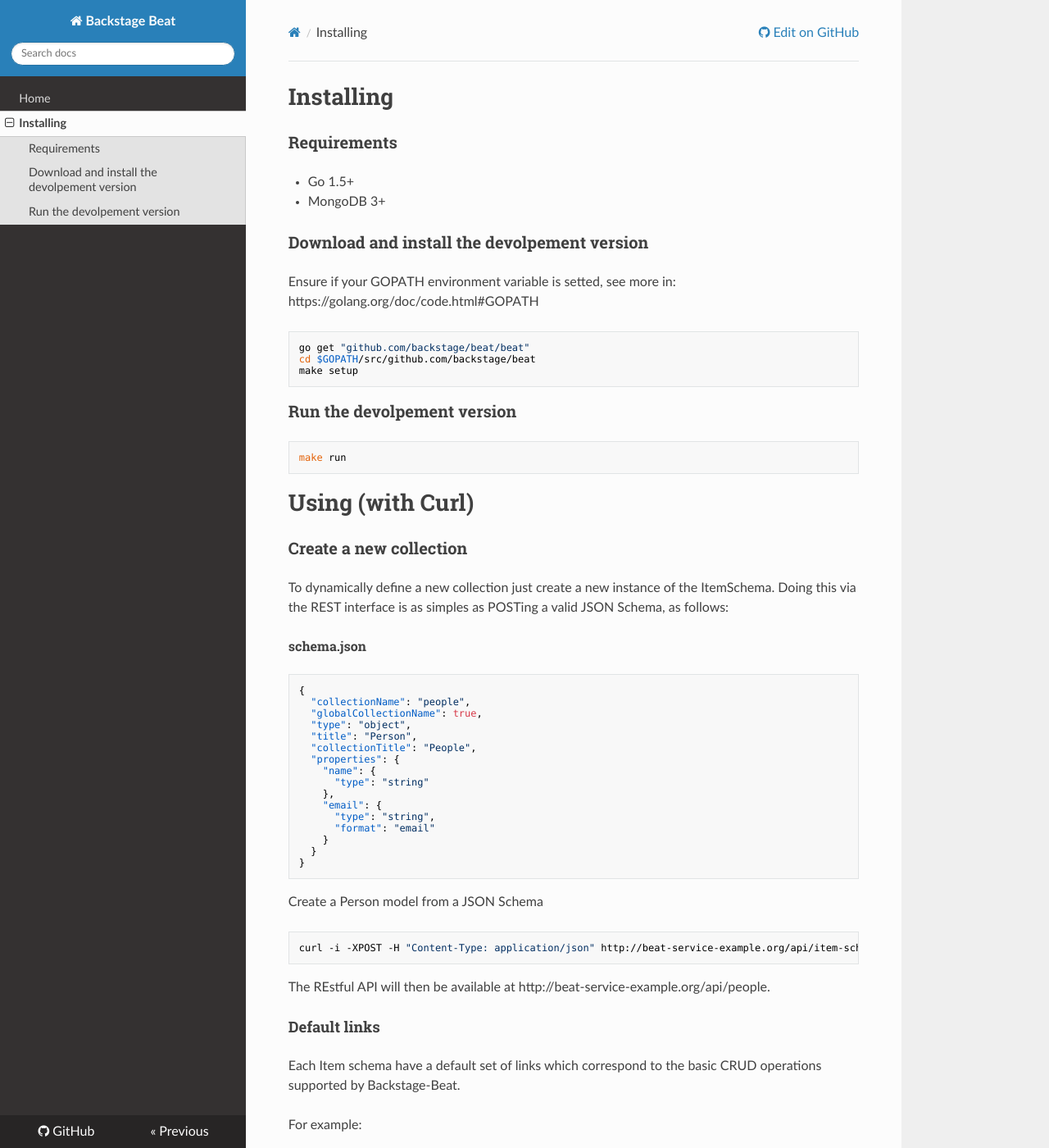
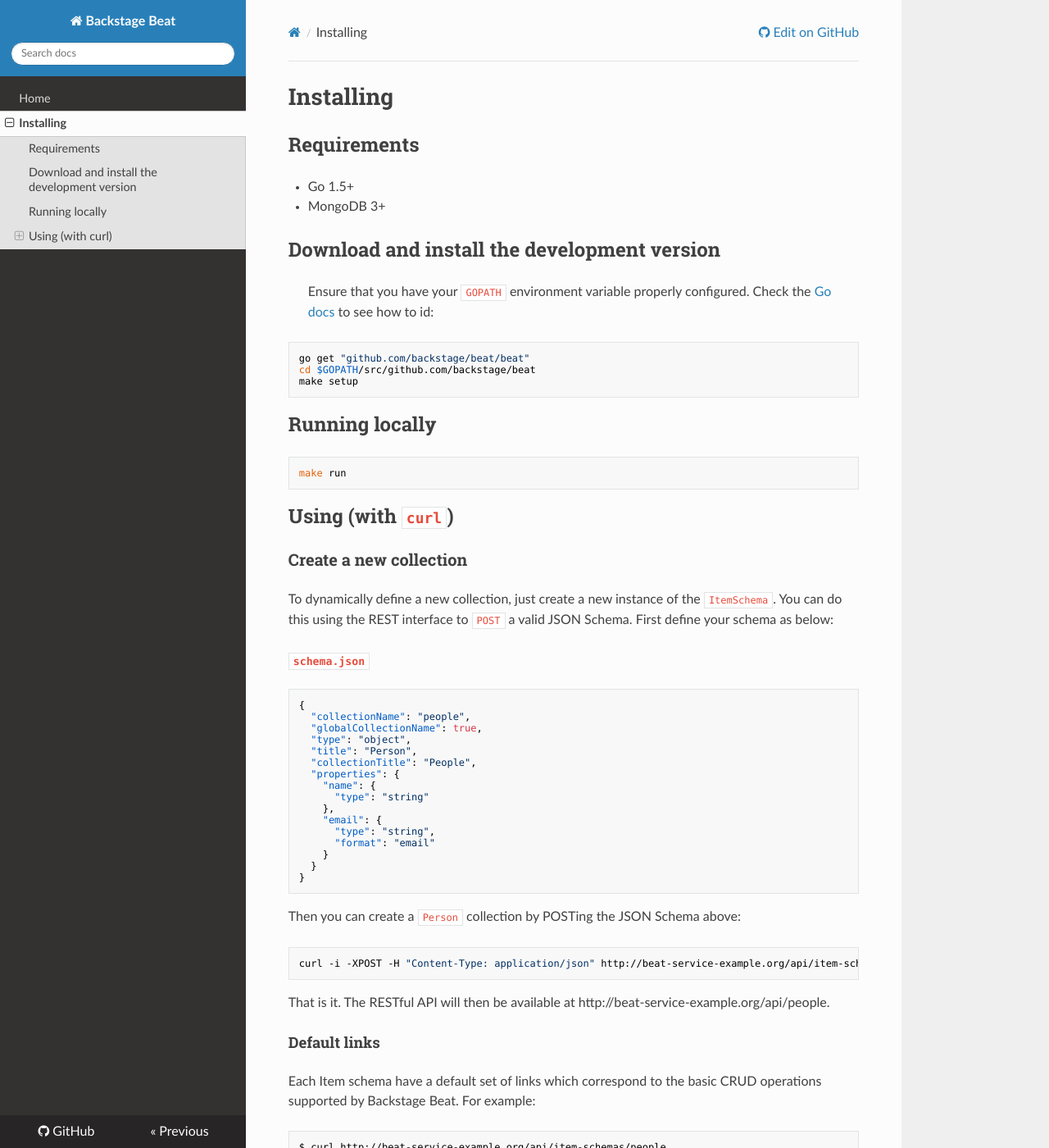
Before and after one commit to globo-backstage/beat, an MkDocs documentation site: the page built from docs/getting-started.md, in a window 1280 px wide and 1400 px high. Shown: the whole window at 82% size. Built offline with MkDocs 1.6.1, drawn with Linux system fonts in a browser that asks for light colours; nearby versions of some CDN libraries; some of the changed text lies outside the part shown.

Commit message:
Fix some spelling/format issues

````diff
--- a/docs/getting-started.md
+++ b/docs/getting-started.md
@@ -1,13 +1,13 @@
 # Installing
 
-### Requirements
+## Requirements
 
 - Go 1.5+
 - MongoDB 3+
 
-### Download and install the devolpement version
+## Download and install the development version
 
-Ensure if your GOPATH environment variable is setted, see more in: https://golang.org/doc/code.html#GOPATH
+> Ensure that you have your `GOPATH` environment variable properly configured. Check the [Go docs](https://golang.org/doc/code.html#GOPATH) to see how to id:
 
 ```bash
 go get "github.com/backstage/beat/beat"
@@ -15,19 +15,20 @@
 make setup
 ```
 
-### Run the devolpement version
+## Running locally
 
 ```
 make run
 ```
 
-# Using (with Curl)
+## Using (with `curl`)
 
 ### Create a new collection
 
-To dynamically define a new collection just create a new instance of the ItemSchema. Doing this via the REST interface is as simples as POSTing a valid JSON Schema, as follows:
+To dynamically define a new collection, just create a new instance of the `ItemSchema`. You can do this using the REST interface to `POST` a valid JSON Schema. First define your schema as below:
 
-###### schema.json
+##### `schema.json`
+
 ```json
 {
   "collectionName": "people",
@@ -47,20 +48,19 @@
 }
 ```
 
-Create a Person model from a JSON Schema
-```
+Then you can create a `Person` collection by POSTing the JSON Schema above:
+
+```bash
 curl -i -XPOST -H "Content-Type: application/json" http://beat-service-example.org/api/item-schemas -T schema.json
 ```
 
-The REstful API will then be available at http://beat-service-example.org/api/people.
+That is it. The RESTful API will then be available at http://beat-service-example.org/api/people.
 
 #### Default links
 
-Each Item schema have a default set of links which correspond to the basic CRUD operations supported by Backstage-Beat.
+Each Item schema have a default set of links which correspond to the basic CRUD operations supported by Backstage Beat. For example:
 
-For example:
-
-```
+```bash
 $ curl http://beat-service-example.org/api/item-schemas/people
 ```
 
@@ -105,9 +105,9 @@
 }
 ```
 
-#### Including custom links in an item schema
+#### Including custom links in an Item Schema
 
-It is possible to include custom links in an item schema. To do so, just include them in the links property:
+It is possible to include custom links in an Item Schema. To do so, just include them in the links property of your JSON:
 
 ```json
 {
````
Also changed, not shown: README.md (+4 -3 lines), docs/index.md (+4 -3 lines).
